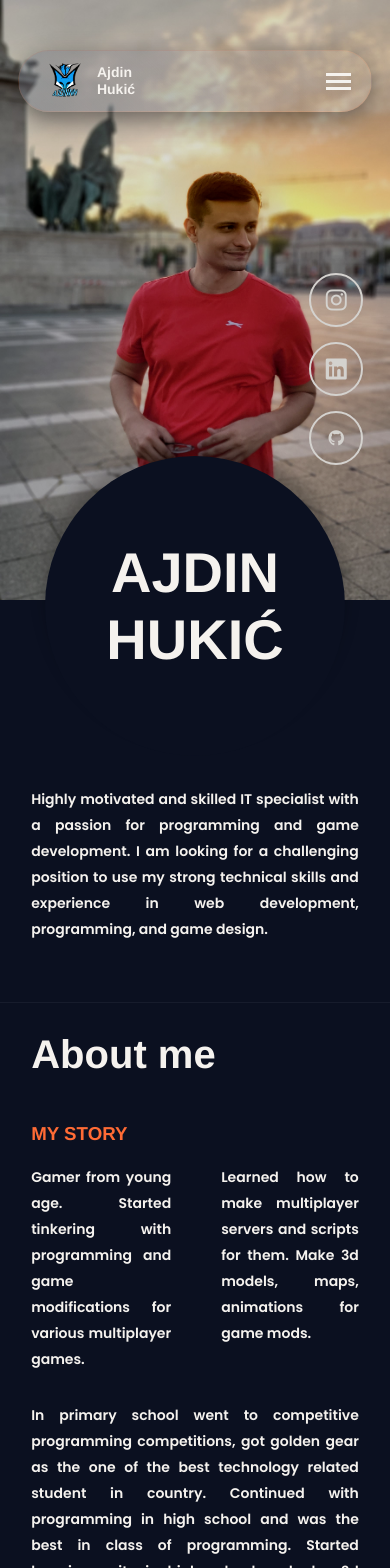
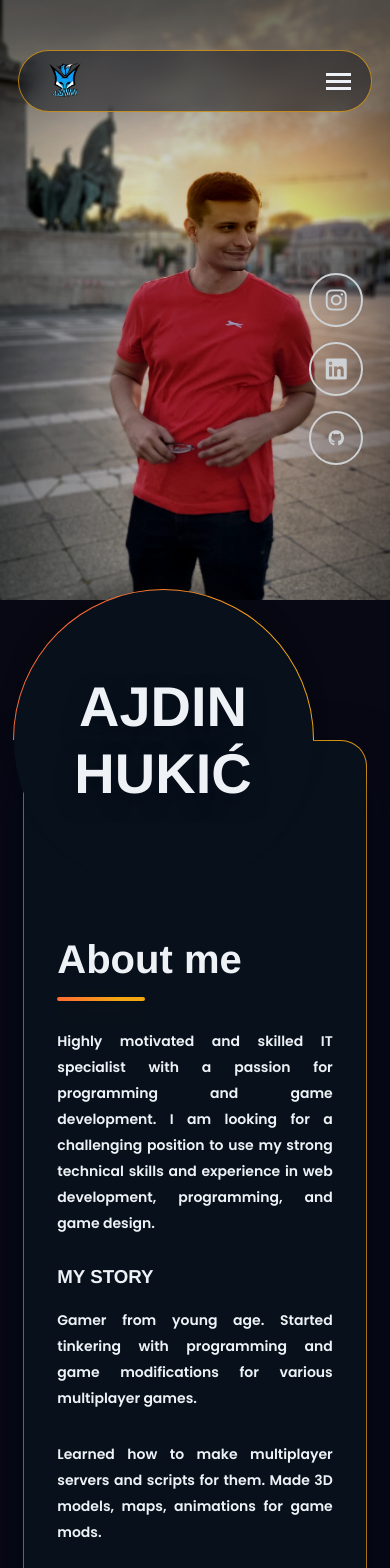
Before and after one commit to AjdiNNN/biography, a Vue app: page / in a window 390 px wide. Shown: the top 1568 px of the page. Built offline with nearby package versions, Linux system fonts and the light colour scheme; what @meforma/vue-toaster, vue-ellipse-progress would draw is missing.

Commit message:
Small redesign

```diff
--- a/src/App.vue
+++ b/src/App.vue
@@ -16,44 +16,36 @@
           </div>
         </div>
         <div class="right-div">
-            <div class="content empty">
-            </div>
-            <div class="content balloncontainer">
-                <div class="ballon">
+            <div class="content">
+              <div class="balloncontainer">
+                <div class="ballon" aria-hidden="true">
                   <div class="name">AJDIN</div>
                   <div class="name">HUKIĆ</div>
                 </div>
-            </div>
-            <div class="content">
-                <p style="margin-top: 30px;">
-                  Highly motivated and skilled IT
-                  specialist with a passion for
-                  programming and game development.
-                  I am looking for a challenging position
-                  to use my strong technical skills and
-                  experience in web development,
+
+                <div class="content-inner">
+                  <h1>About me</h1>
+                  <p>
+                    Highly motivated and skilled IT specialist with a passion for programming and game development.
+                    I am looking for a challenging position to use my strong technical skills and experience in web development,
                     programming, and game design.
                   </p>
-            </div>
-            <div class="content" id="about">
-                <h1>
-                  About me
-                </h1>
-                <h3 style="color: #ff6b35;">My story</h3>
-                <div style="display: flex;">
+
+                  <h3>My story</h3>
+                  <div class="story-columns">
                     <p>
-                    Gamer from young age. Started tinkering with programming and game modifications
-                    for various multiplayer games.
+                      Gamer from young age. Started tinkering with programming and game modifications for various multiplayer games.
                     </p>
-                  <p style="margin-left: 50px;">
-                    Learned how to make multiplayer servers and scripts for them. Make 3d models, maps, animations for game mods.
+                    <p>
+                      Learned how to make multiplayer servers and scripts for them. Made 3D models, maps, animations for game mods.
                     </p>
                   </div>
+
                   <p>
-                    In primary school went to competitive programming competitions, got golden gear as the one of the best technology related student in country.
-                    Continued with programming in high school and was the best in class of programming. Started learning unity in high school and also 3d modelling and 3d animation.
-                    Worked on various things, programming languages. Passionate for technology and engineering.
+                    In primary school went to competitive programming competitions, got golden gear as one of the best technology-related students in the country.
+                    Continued programming in high school and started learning Unity, 3D modelling and animation.
                   </p>
+
                   <ul class="grid">
                     <li><strong>AGE</strong> {{ age }}</li>
                     <li><strong>PHONE</strong> +387 64 45 50 536</li>
@@ -62,7 +54,8 @@
                     <li><strong>RESIDENCE</strong> Zenica, BA</li>
                   </ul>
                 </div>
-
+              </div>
+            </div>
             <div class="content" id="experience">
                 <h1>
                   Experience
@@ -138,7 +131,7 @@
                 <ul class="gridthree language">
                     <li>
                       <span class="programming c-sharp"></span>
-                      <ve-progress :progress="90" color="var(--filler)" :size="100" emptyColor="var(--panel)" fontColor="var(--filler)">
+                      <ve-progress :progress="90" color="var(--accent)" :size="100" emptyColor="var(--panel)" fontColor="var(--accent)">
                         <span class="value">90%</span>
                       </ve-progress>
                       <h3>C#</h3>
@@ -146,7 +139,7 @@
                     </li>
                     <li>
                       <span class="programming"></span>
-                      <ve-progress :progress="63" color="var(--filler)" :size="100" emptyColor="var(--panel)" fontColor="var(--filler)">
+                      <ve-progress :progress="63" color="var(--accent)" :size="100" emptyColor="var(--panel)" fontColor="var(--accent)">
                         <span class="value">63%</span>
                       </ve-progress>
                       <h3>Python</h3>
@@ -154,7 +147,7 @@
                     </li>
                     <li>
                       <span class="programming php"></span>
-                      <ve-progress :progress="65" color="var(--filler)" :size="100" emptyColor="var(--panel)" fontColor="var(--filler)">
+                      <ve-progress :progress="65" color="var(--accent)" :size="100" emptyColor="var(--panel)" fontColor="var(--accent)">
                         <span class="value">65%</span>
                       </ve-progress>
                       <h3>PHP</h3>
@@ -162,7 +155,7 @@
                     </li>
                     <li>
                       <span class="programming cpp"></span>
-                      <ve-progress :progress="40" color="var(--filler)" :size="100" emptyColor="var(--panel)" fontColor="var(--filler)">
+                      <ve-progress :progress="40" color="var(--accent)" :size="100" emptyColor="var(--panel)" fontColor="var(--accent)">
                         <span class="value">40%</span>
                       </ve-progress>
                       <h3>C++</h3>
@@ -170,7 +163,7 @@
                     </li>
                     <li>
                       <span class="programming javascript"></span>
-                      <ve-progress :progress="80" color="var(--filler)" :size="100" emptyColor="var(--panel)" fontColor="var(--filler)">
+                      <ve-progress :progress="80" color="var(--accent)" :size="100" emptyColor="var(--panel)" fontColor="var(--accent)">
                         <span class="value">80%</span>
                       </ve-progress>
                       <h3>JavaScript</h3>
@@ -178,7 +171,7 @@
                     </li>
                     <li>
                       <span class="programming java"></span>
-                      <ve-progress :progress="55" color="var(--filler)" :size="100" emptyColor="var(--panel)" fontColor="var(--filler)">
+                      <ve-progress :progress="55" color="var(--accent)" :size="100" emptyColor="var(--panel)" fontColor="var(--accent)">
                         <span class="value">55%</span>
                       </ve-progress>
                       <h3>Java</h3>
@@ -186,7 +179,7 @@
                     </li>
                     <li>
                       <span class="programming clang"></span>
-                      <ve-progress :progress="40" color="var(--filler)" :size="100" emptyColor="var(--panel)" fontColor="var(--filler)">
+                      <ve-progress :progress="40" color="var(--accent)" :size="100" emptyColor="var(--panel)" fontColor="var(--accent)">
                         <span class="value">40%</span>
                       </ve-progress>
                       <h3>C</h3>
@@ -194,7 +187,7 @@
                     </li>
                     <li>
                       <span class="programming octave"></span>
-                      <ve-progress :progress="35" color="var(--filler)" :size="100" emptyColor="var(--panel)" fontColor="var(--filler)">
+                      <ve-progress :progress="35" color="var(--accent)" :size="100" emptyColor="var(--panel)" fontColor="var(--accent)">
                         <span class="value">35%</span>
                       </ve-progress>
                       <h3>Octave</h3>
@@ -202,7 +195,7 @@
                     </li>
                     <li>
                       <span class="programming sql"></span>
-                      <ve-progress :progress="80" color="var(--filler)" :size="100" emptyColor="var(--panel)" fontColor="var(--filler)">
+                      <ve-progress :progress="80" color="var(--accent)" :size="100" emptyColor="var(--panel)" fontColor="var(--accent)">
                         <span class="value">80%</span>
                       </ve-progress>
                       <h3>SQL</h3>
@@ -210,7 +203,7 @@
                     </li>
                     <li>
                       <span class="programming go"></span>
-                      <ve-progress :progress="30" color="var(--filler)" :size="100" emptyColor="var(--panel)" fontColor="var(--filler)">
+                      <ve-progress :progress="30" color="var(--accent)" :size="100" emptyColor="var(--panel)" fontColor="var(--accent)">
                         <span class="value">30%</span>
                       </ve-progress>
                       <h3>Go</h3>
@@ -218,7 +211,7 @@
                     </li>
                     <li>
                       <span class="programming node"></span>
-                      <ve-progress :progress="50" color="var(--filler)" :size="100" emptyColor="var(--panel)" fontColor="var(--filler)">
+                      <ve-progress :progress="50" color="var(--accent)" :size="100" emptyColor="var(--panel)" fontColor="var(--accent)">
                         <span class="value">50%</span>
                       </ve-progress>
                       <h3>Node.js</h3>
@@ -226,7 +219,7 @@
                     </li>
                     <li>
                       <span class="programming vue"></span>
-                      <ve-progress :progress="65" color="var(--filler)" :size="100" emptyColor="var(--panel)" fontColor="var(--filler)">
+                      <ve-progress :progress="65" color="var(--accent)" :size="100" emptyColor="var(--panel)" fontColor="var(--accent)">
                         <span class="value">65%</span>
                       </ve-progress>
                       <h3>Vue.js</h3>
@@ -362,7 +355,6 @@
               </ul>
             </div>
         </div>
-
     </div>
 </template>
 
@@ -431,19 +423,173 @@ export default {
 <style>
 @import url('https://fonts.googleapis.com/css2?family=Poppins:wght@600;900&display=swap');
 
-:root{
-  /* Solar Ember theme - deep night + ember accents */
-  --bg: #0b1020;          /* page background (deep navy) */
-  --panel: #0f141b;       /* content panels / containers */
-  --accent: #ff6b35;      /* ember orange (primary accent) */
-  --gold: #f3a712;        /* secondary warm accent */
-  --muted: #6b7280;       /* borders / subtle text */
-  --text: #f5f2ee;        /* primary text (warm off-white) */
-  --glass: rgba(255,107,53,0.06);
-  --glass-2: rgba(243,167,18,0.04);
-  --filler: #ff8a57;      /* progress filler */
+:root {
+  /* New creative gradient + glass palette */
+  --bg: #070814; /* deep base */
+  --content-bg: #08111b; /* deep base */
+  --bg-gradient: linear-gradient(180deg, #071021 0%, #0b1524 50%, #08111b 100%);
+  --bg-orb-1: radial-gradient(600px 300px at 8% 12%, rgba(255,107,53,0.04), transparent 12%);
+  --bg-orb-2: radial-gradient(600px 300px at 88% 82%, rgba(104,196,194,0.02), transparent 12%);
+
+  --panel-glass: rgba(255,255,255,0.03);   /* translucent panel fill */
+  --panel-strong: rgba(13,18,30,0.75);
+  --glass-border: rgba(255,107,53,0.06);
+  --glass-shadow: 0 18px 50px rgba(2,6,23,0.65);
+  --accent-grad: linear-gradient(90deg, #ff6b35 0%, #f3a712 70%);
+  --accent-grad-ballon: linear-gradient(90deg, #ff6b35 0%, #ff6b35 100%);
+  --accent-grad-ballon-top: linear-gradient(90deg, #ff6b35 30%, #f3a712 90%);
+  --accent: #ff6b35;
+  --accent-2: #f3a712;
+  --muted: #94a0b1;
+  --text: #eef2f6;
+  --filler-grad: linear-gradient(90deg,#ff8a57,#ff6b35);
+  --glass-blur: blur(8px);
 }
 
+/* page background with soft orbital gradients */
+body {
+  margin: 0;
+  font-family: 'Poppins', sans-serif;
+  background: var(--bg-gradient);
+  background-image: var(--bg-orb-1), var(--bg-orb-2), var(--bg-gradient);
+  color: var(--text);
+  -webkit-font-smoothing: antialiased;
+  -moz-osx-font-smoothing: grayscale;
+}
+
+/* lightweight helper class for glass panels */
+.panel-glass {
+  background: linear-gradient(180deg, rgba(255,255,255,0.02), rgba(255,255,255,0.01));
+  border: 1px solid var(--glass-border);
+  backdrop-filter: blur(8px) saturate(120%);
+  box-shadow: var(--glass-shadow);
+  border-radius: 14px;
+}
+
+/* apply glass to main containers */
+.container { background: transparent; }
+.left-div { box-shadow: inset 0 80px 120px rgba(0,0,0,0.55); }
+
+.content {
+  position: relative;
+  text-align: left;
+  border-radius: 25px;
+  margin: 16px 24px;
+  padding: 25px 50px;
+  overflow: visible;
+  /* remove direct background here — inner panel is provided by ::after */
+}
+
+/* 1px bigger gradient wrapper (visible as a thin border) */
+.content::before {
+  content: "";
+  position: absolute;
+  top: -1px;
+  left: -1px;
+  right: -1px;
+  bottom: -1px;
+  background: var(--accent-grad);
+  border-radius: calc(25px + 1px);
+  z-index: 0; /* behind the inner panel */
+  pointer-events: none;
+  filter: blur(0.6px);
+}
+
+/* inner glass panel that contains the actual background / blur */
+.content::after {
+  content: "";
+  position: absolute;
+  top: 0;
+  left: 0;
+  right: 0;
+  bottom: 0;
+  border-radius: 25px;
+  background: var(--content-bg);
+  backdrop-filter: blur(6px) saturate(110%);
+  box-shadow: var(--glass-shadow);
+  z-index: 1; /* sits above the gradient border but below content */
+  pointer-events: none;
+}
+
+/* real content must sit above the pseudo layers */
+.content > * {
+  position: relative;
+  z-index: 2;
+}
+
+/* remove any global rule that forces .content background to the gradient.
+   If you have a duplicate .content { background: var(--accent-grad); } remove it. */
+
+/* ballon + container: keep balloon as a left column, no absolute overlap */
+.balloncontainer {
+  display: flex;
+  gap: 36px;
+  align-items: flex-start;
+  flex-wrap: nowrap;
+}
+
+/* names inside bubble */
+.name {
+  color: var(--text);
+  font-size: 2.4rem;
+  font-weight: 900;
+  line-height: 1;
+  text-align: center;
+  text-shadow: 0 8px 20px rgba(2,6,23,0.6);
+}
+
+/* headings accent underline using accent gradient */
+h1::after {
+  content: "";
+  display: block;
+  height: 4px;
+  width: 88px;
+  margin-top: 14px;
+  border-radius: 6px;
+  background: var(--accent-grad);
+  box-shadow: 0 8px 26px rgba(255,107,53,0.08);
+}
+
+/* subtle card accents */
+.card-accent {
+  border-radius: 16px;
+  background: linear-gradient(180deg, rgba(255,255,255,0.012), rgba(255,255,255,0.006));
+  border: 1px solid rgba(255,255,255,0.03);
+  backdrop-filter: blur(6px);
+}
+
+/* buttons / cta */
+button, .cta {
+  background: var(--accent-grad);
+  color: #071016;
+  border: 0;
+  padding: 12px 22px;
+  border-radius: 999px;
+  box-shadow: 0 14px 36px rgba(255,107,53,0.08);
+  font-weight: 800;
+}
+button:hover, .cta:hover {
+  transform: translateY(-3px);
+}
+
+/* inputs */
+input[type=text], input[type=email], textarea {
+  background: linear-gradient(180deg, rgba(255,255,255,0.01), rgba(255,255,255,0.006));
+  border: 1px solid rgba(255,255,255,0.03);
+  backdrop-filter: blur(6px);
+  color: var(--text);
+}
+
+/* small screens: stack and reduce bubble size */
+@media (max-width: 980px) {
+  .balloncontainer { flex-direction: column; align-items:center; gap:18px; }
+  .ballon { width: 260px; height: 260px; }
+  .name { font-size: 2.2rem; }
+}
+
+/* utilities */
+.muted { color: var(--muted); }
+.kv-underline { height: 3px; width: 48px; background: var(--accent-grad); border-radius: 6px; margin-top: 8px; }
 .left-div .group {
   position: absolute;
   bottom: 3%;
@@ -480,31 +626,120 @@ export default {
   color: var(--accent); /* progress label color */
 }
 .empty{
-  height: 150px;
-  border-bottom: none !important;
+  height: 50px;
+  border: none !important;
+  background-color: transparent !important;
+}
+.empty::before{
+    backdrop-filter: blur(0px) saturate(0%);
+    box-shadow: none !important;
+    z-index: 1;
+    pointer-events: none;
+    border-radius: 25px;
+    background:  none !important;
+}
+.empty::after{
+  border: none !important;
+  background-color: transparent !important;
 }
 .balloncontainer{
-  border-bottom: none !important;
+  /* keep container in normal flow and lay out ballon next to text */
+  display: flex !important;
+  align-items: center;
+  gap: 32px;
+  flex-wrap: nowrap;
+  padding: 8px 0;
 }
-.name {
+
+
+.ballon {
+  position: relative;
+  z-index: 2;
+  width: 400px;
+  height: 400px;
+  flex: 0 0 auto;
+  margin-left: -15.65em;
+  border-radius: 50%;
+  display: flex;
+  flex-direction: column;
+  justify-content: center;
+  align-items: center;
+  overflow: visible;
+  margin-right: 4rem;
+}
+
+.ballon::before {
+  content: "";
+  position: absolute;
+  top: -1px;
+  left: -1px;
+  bottom: -1px;
+  /* how much of the left side the accent covers — increase to make it thicker */
+  --left-accent-width: calc(50% + 2px);
+  width: var(--left-accent-width);
+  background: var(--accent-grad-ballon);
+  border-top-left-radius: 999px;
+  border-bottom-left-radius: 999px;
+  border-top-right-radius: 0;
+  border-bottom-right-radius: 0;
+  z-index: 0; /* behind the inner panel */
+  pointer-events: none;
+}
+
+/* inner glass panel that covers most of the balloon and hides the bulk of the ::before,
+   leaving only a left-side accent visible (gives the effect of a 1px gradient border on the left) */
+.ballon::after {
+  content: "";
+  position: absolute;
+  /* nudge the inner panel 1px to the right so a sliver of the ::before remains visible */
+  top: 0;
+  left: 1px;
+  right: 0;
+  bottom: 0;
+  border-radius: 999px;
+  background: var(--content-bg);
+  z-index: 1; /* above ::before but below text */
+  pointer-events: none;
+}
+
+/* ensure text inside the balloon sits above the pseudo layers */
+.ballon > * { position: relative; z-index: 2; }
+
+
+/* ensure the text/content flows to the right of the balloon */
+.balloncontainer > h1,
+.balloncontainer > p,
+.balloncontainer > ul,
+.balloncontainer > div.content-inner {
+  flex: 1 1 auto;
+}
+.name{
   color: var(--text);
   font-size: 4.5em;
   line-height: 1.2;
   font-weight: 800;
 }
+/* responsive: stack on small screens */
+@media (max-width: 980px) {
+  .balloncontainer {
+    flex-direction: column;
+    gap: 18px;
+    align-items: center;
+  }
   .ballon{
-  z-index: 99;
-  width: 400px;
-  height: 400px;
-  margin-left: -15em;
-  background-color: var(--bg);
-  border-radius: 322px;
-  display: flex;
-  flex-direction: column;
-  justify-content: center;
-  align-items: center;
-  box-shadow: -1rem 0 15px rgba(7, 6, 6, 0.3);
+    width: 300px;
+    height: 300px;
+    margin-top: -3rem; /* preserve hero overlap/look if desired */
+    box-shadow: 0 -1rem 15px rgba(7, 6, 6, 0.3);
   }
+  .balloncontainer > h1,
+  .balloncontainer > p,
+  .balloncontainer > ul {
+    width: 90%;
+    text-align: center;
+  }
+}
+
 .container{
   background-color: var(--bg);
 }
@@ -522,31 +757,13 @@ export default {
 }
 
 .right-div {
-    margin-left: 28%;
+    margin-left: 30%;
     background-color: var(--bg);
     width: 69%;
+    padding-top: 125px;
     border-right: 1px solid var(--muted);
 }
 
-
-.content {
-  background-color: transparent;
-  padding-left: 8%;
-  padding-right: 8%;
-  display: flex;
-  flex-direction: column;
-  align-items: baseline;
-  margin: 0 auto;
-  border-bottom: 1px solid rgba(107,114,128,0.12);
-  padding-bottom: 30px;
-}
-
-body {
-  display: block;
-  margin: 0 auto;
-  font-family: 'Poppins', sans-serif;
-  background: var(--bg);
-}
 #app {
   font-family: Avenir, Helvetica, Arial, sans-serif;
   -webkit-font-smoothing: antialiased;
@@ -576,7 +793,7 @@ h1{
 }
 h3{
   line-height: 1.2;
-  color: var(--accent);
+  color: var(--text);
   font-weight: 600;
   text-transform: uppercase;
   -webkit-font-smoothing: antialiased;
@@ -661,7 +878,7 @@ span
 
 .filler {
   height: 100%;
-  background-color: var(--filler); /* progress filler */
+  background: var(--filler-grad);
   border-radius: 10px;
 }
 
@@ -948,17 +1165,37 @@ input[type=submit]:hover {
   .empty{
     display: none;
   }
+
   .balloncontainer{
     align-items: center;
     padding-bottom: 0px;
   }
-  .ballon{
+  .ballon {
     margin-left: 0;
-    margin-top: -9em;
+    margin-top: -11.48em;
     height: 300px;
     width: 300px;
-    box-shadow: 0 -1rem 15px rgba(7, 6, 6, 0.3);
   }
+
+.ballon::before {
+  content: "";
+  position: absolute;
+  top: -1px;
+  left: 0;
+  right: -1px;
+  height: calc(50% + 1px);
+  width: calc(100% + 1px);
+  background: var(--accent-grad-ballon-top);
+  border-top-left-radius: 999px;
+  border-bottom-left-radius: 0;
+  border-top-right-radius: 999px;
+  border-bottom-right-radius: 0;
+  z-index: 0; /* behind the inner panel */
+  pointer-events: none;
+}
+
+/* inner glass panel that covers most of the balloon and hides the bulk of the ::before,
+   leaving only a left-side accent visible (gives the effect of a 1px gradient border on the left) */
   .name{
     font-size: 3.5em;
   }
--- a/src/components/Navigation.vue
+++ b/src/components/Navigation.vue
@@ -2,10 +2,7 @@
 	<nav class="navbar" :class="{ 'active': isMenuOpen }">
 	  <div class="left">
 		<div class="logo"></div>
-		<div class="name">
-		  <div class="first-name" >Ajdin</div>
-		  <div class="last-name"  >Hukić</div>
-		</div>
+
 	  </div>
 	  <div class="right">
 		<div class="links" :class="{ 'active': isMenuOpen }">
@@ -68,7 +65,7 @@ methods: {
   color: var(--text);
 }
 .navbar {
-    position: fixed; /* Make the navbar fixed at the top */
+    position: absolute; /* Make the navbar fixed at the top */
     top: 50px; /* Stick it to the top of the viewport */
     left: 0;
     right: 0;
@@ -76,15 +73,14 @@ methods: {
     display: flex;
     justify-content: space-between;
     align-items: center;
-
     color: var(--text);
     width: 90%;
     padding: 10px 20px;
-    background: linear-gradient(45deg, rgba(107, 114, 128, 0.5), transparent);
-	border: 1px solid rgba(255,107,53,0.10);
+    border: 1px solid rgb(243, 167, 18, 0.7);
+    background: rgba(13,18,30,0.5);
+    backdrop-filter: blur(10px) saturate(1.1);
     border-radius: 50px;
     margin: 0 auto;
-    box-shadow: 0 8px 24px rgba(0,0,0,0.45);
 }
 .left {
     display: flex;
```
Lines whose indentation alone changed are shown as unchanged.
